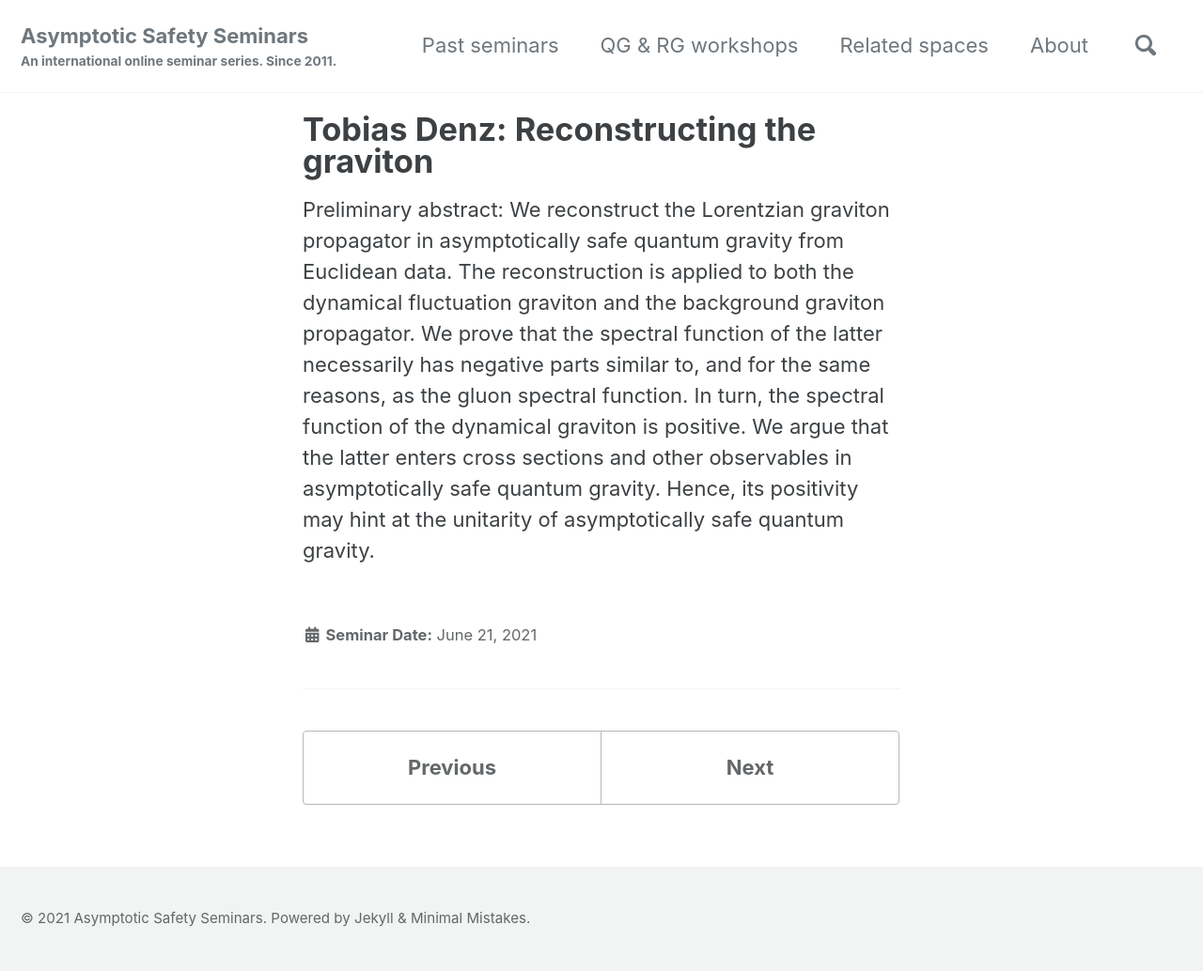
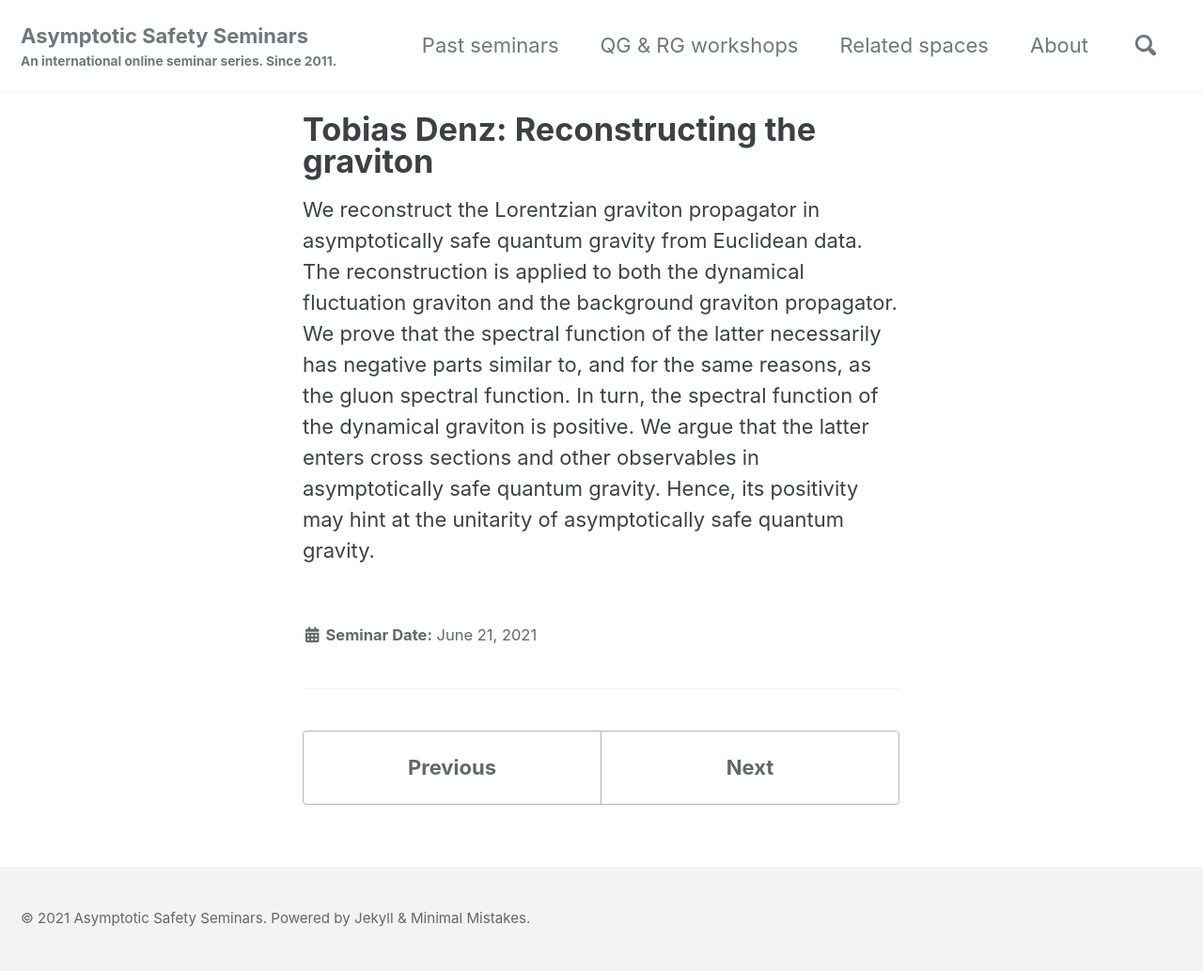
Before and after one commit to aaron-hd/as-website, a Jekyll site: the page built from _posts/2021-06-21-Tobias-Denz.md, in a window 1280 px wide. Shown: the whole page at 94% size. Built offline with Jekyll 4.4.1, drawn with Linux system fonts in a browser that asks for light colours; cached includes are drawn as plain includes.

Commit message:
add latest posts

```diff
--- a/_posts/2021-06-21-Tobias-Denz.md
+++ b/_posts/2021-06-21-Tobias-Denz.md
@@ -2,4 +2,4 @@
 title: "Tobias Denz: Reconstructing the graviton"
 ---
 
-Preliminary abstract: We reconstruct the Lorentzian graviton propagator in asymptotically safe quantum gravity from Euclidean data. The reconstruction is applied to both the dynamical fluctuation graviton and the background graviton propagator. We prove that the spectral function of the latter necessarily has negative parts similar to, and for the same reasons, as the gluon spectral function. In turn, the spectral function of the dynamical graviton is positive. We argue that the latter enters cross sections and other observables in asymptotically safe quantum gravity. Hence, its positivity may hint at the unitarity of asymptotically safe quantum gravity.
+We reconstruct the Lorentzian graviton propagator in asymptotically safe quantum gravity from Euclidean data. The reconstruction is applied to both the dynamical fluctuation graviton and the background graviton propagator. We prove that the spectral function of the latter necessarily has negative parts similar to, and for the same reasons, as the gluon spectral function. In turn, the spectral function of the dynamical graviton is positive. We argue that the latter enters cross sections and other observables in asymptotically safe quantum gravity. Hence, its positivity may hint at the unitarity of asymptotically safe quantum gravity.
```
Also changed, not shown: _posts/2021-06-14-Ivano-Basile.md (+1 -1 lines).
